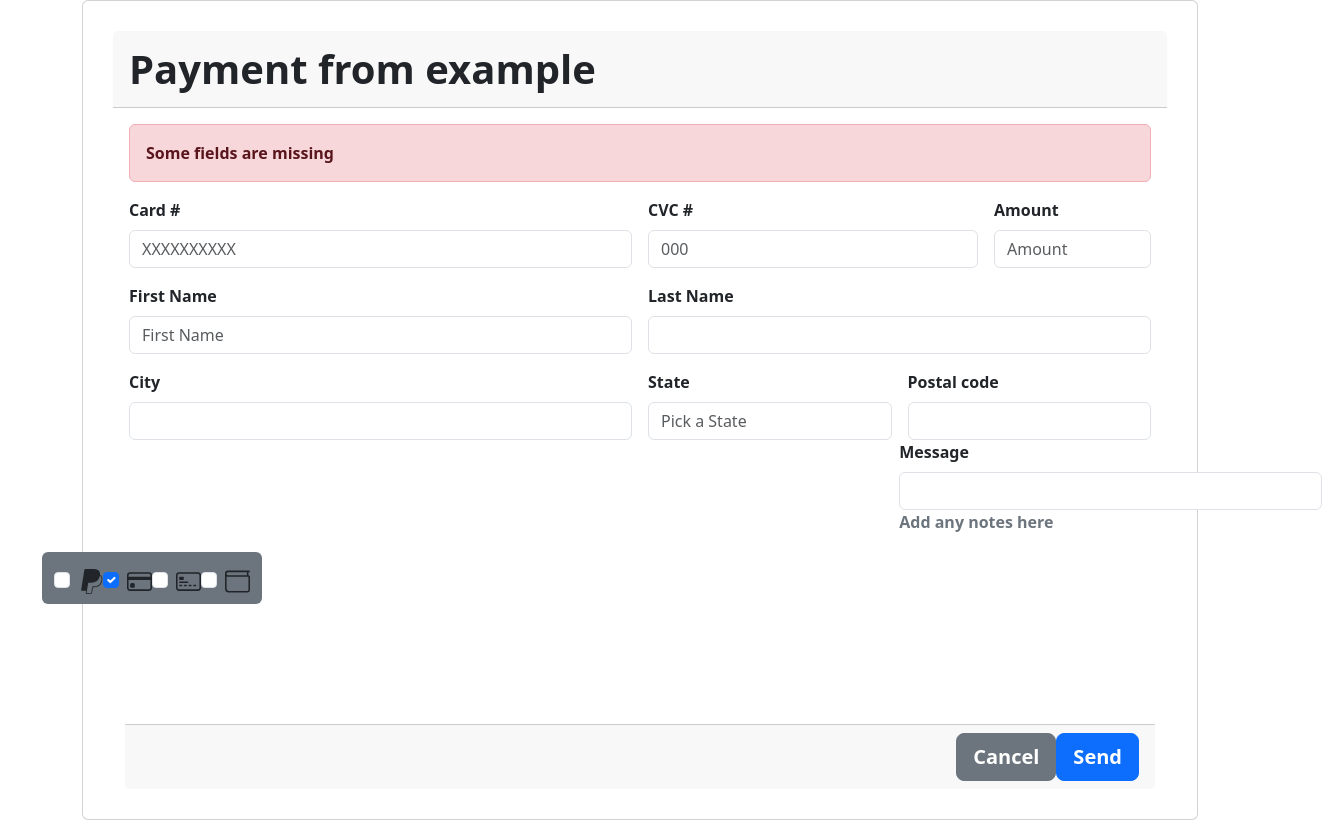
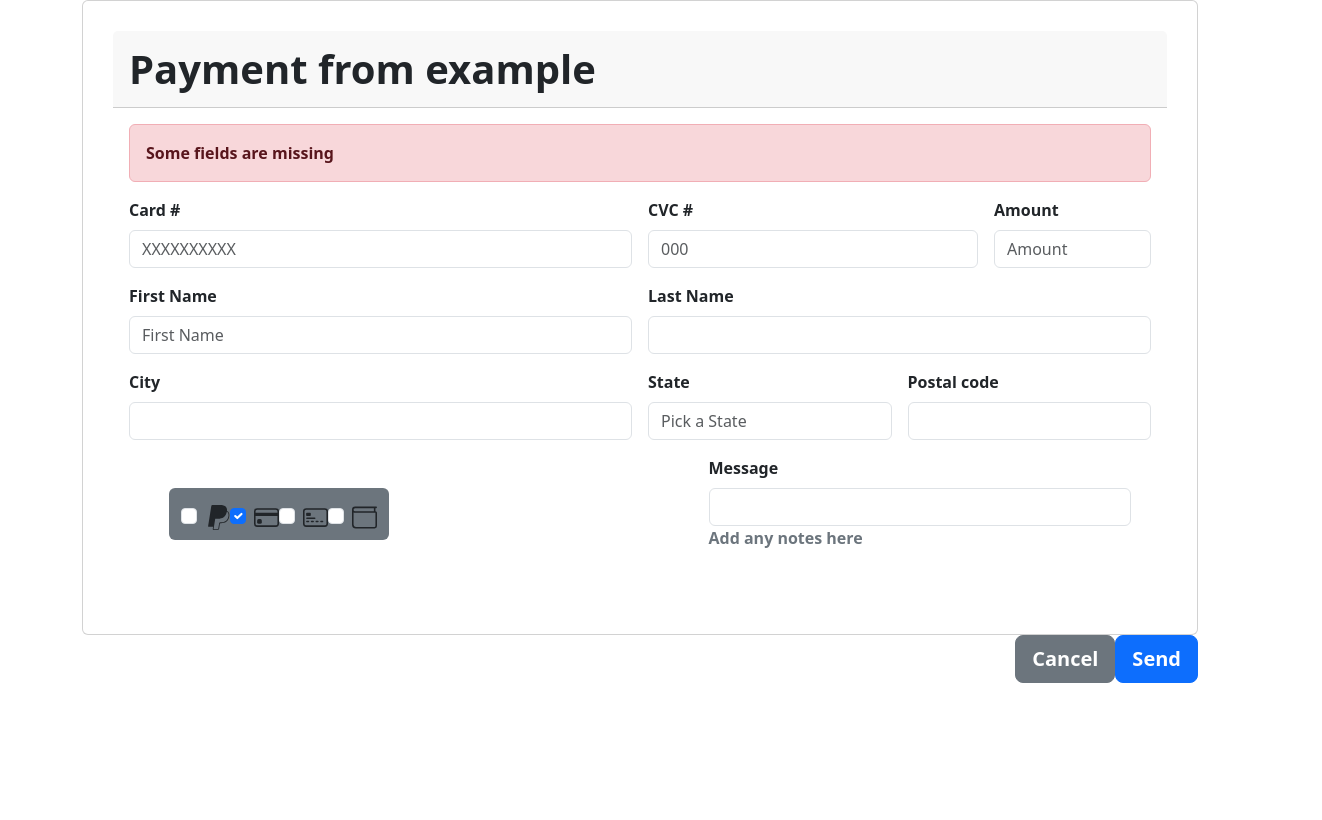
Before and after one commit to 4GeeksAcademy/pt-67-JuditAlvarez-Formulario, a plain HTML site: page index.html in a window 1280 px wide. Shown: the whole page, 1322 px wide, since content can reach past the window. Drawn offline with nearby package versions, Linux system fonts and the light colour scheme.

Commit message:
terminando

```diff
--- a/index.html
+++ b/index.html
@@ -105,14 +105,11 @@
               >
               <input type="text" class="form-control" id="postalCode" />
             </div>
-            <div class="container d-flex justify-content-center">
-              <div
-                class="col-sm-10 col-md-6 d-flex rounded h-auto m-5 pt-3 pb-2"
-                style="margin-left: 10%"
-              >
+
+              <div class="container d-flex justify-content-between">
                 <div class="row">
                   <div
-                    class="col-sm-12 col-md-4 d-flex bg-secondary rounded h-auto w-auto m-5 pt-3 pb-2"
+                    class="col-sm-12 col-md-1 d-flex bg-secondary rounded h-auto w-auto m-5 pt-3 pb-2"
                   >
                     <div class="form-check">
                       <input
@@ -208,18 +205,19 @@
                       </label>
                     </div>
                   </div>
-                </div>
               </div>
-              <div class="col-sm-12 col-md-4"></div>
-              <div class="col-sm-12 col-md-5">
+
+              <div class="col-sm-12 col-md-10 col-lg-5 col-xl-5 col-xxl-5 m-3">
                 <label for="inputZip" class="form-label d-flex flex-row fw-bold"
                   >Message</label
                 >
-                <input type="text-area" class="form-control" id="state" />
+                <input type="textarea" class="form-control col-sm-12 col-md-10 col-lg-7 col-xl-7 col-xxl-7" id="state" />
                 <p class="d-flex flex-row text-secondary fw-bold">
                   Add any notes here
                 </p>
               </div>
+              </div>
+            </div>
             </div>
           </form>
         </div>
```
